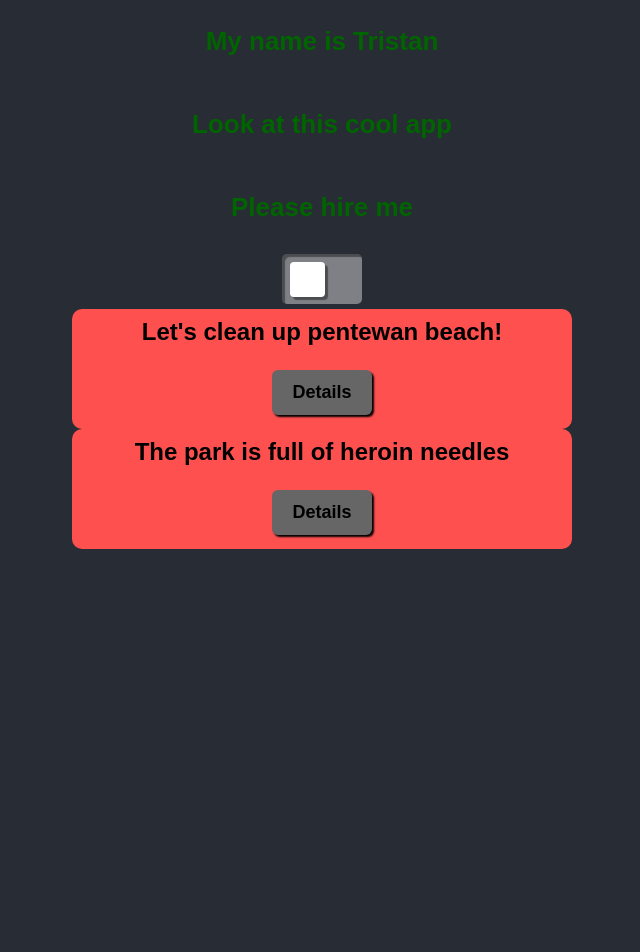
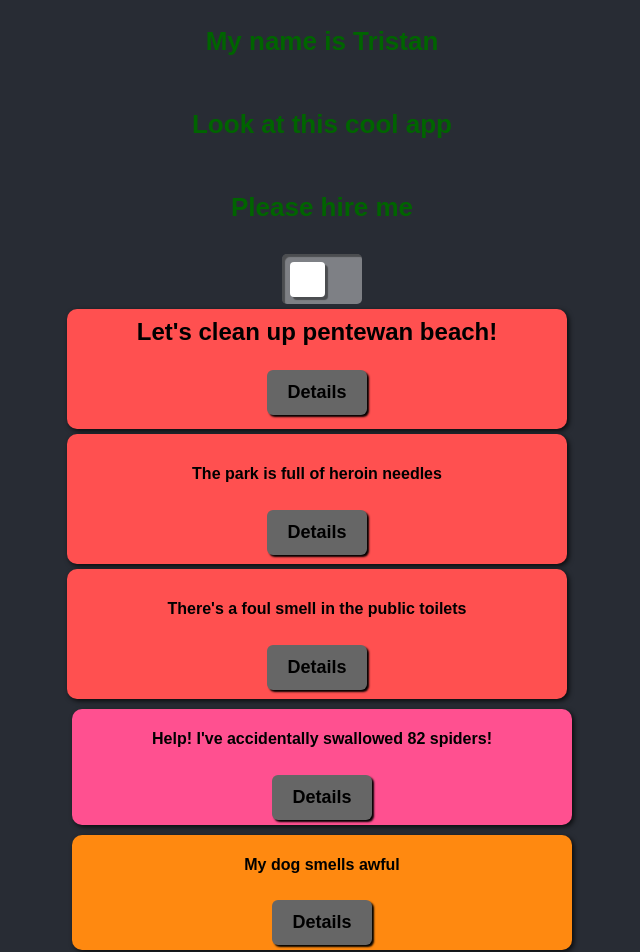
Before and after one commit to TrisRosco/portfolio, a React (Create React App) app in the folder pf/: page / in a window 1280 px wide. Shown: the top 952 px of the page, without its empty margins (318-958 px from the left). Before the commit the page ends 800 px from the top, so only its background shows below. Built offline with nearby package versions, Linux system fonts and the light colour scheme; a web font is replaced by a local one.

Commit message:
I added more of these stupid components

```diff
--- a/pf/src/components/app/App.js
+++ b/pf/src/components/app/App.js
@@ -5,6 +5,9 @@ import { useEffect, useState } from "react";
 import TextBlock from "../textBlock";
 import jeff from "../../assets/images/jeff.jpg";
 import Card from "../card";
+import Card2 from "../card2";
+import Card3 from "../card3";
+
 
 function App() {
   const [isNVGOn, setIsNVGOn] = useState(false);
@@ -39,9 +42,12 @@ function App() {
           {/* <Button>Click me</Button> */}
           <ToggleSwitch TestId="toggle" onClick={nvgMode} />
         </div>
+        <Card header="Let's clean up pentewan beach!" body="This beach is utterly disgusting, let's do something about it!" />
+        <Card2 header="The park is full of heroin needles" body="I can't eat them all by myself" />
+        <Card2 header="There's a foul smell in the public toilets" body="I just thought you aught to know" />
+        <Card3 color="#ff5090" header="Help! I've accidentally swallowed 82 spiders!" body="I was trying to tie my shoes!" />
+        <Card3 color="#ff8910" header="My dog smells awful" body="He hasn't got a nose" />
         {/* <img src={jeff} alt="jeff" /> */}
-        <Card header="Let's clean up pentewan beach!" body="This beach is utterly disgusting, let's do something about it!" />
-        <Card header="The park is full of heroin needles" body="I can't eat them all by myself" />
       </header>
     </div>
   );
--- a/pf/src/components/button/styles.css
+++ b/pf/src/components/button/styles.css
@@ -19,7 +19,7 @@ button {
   button:active {
     background-color: rgb(156, 156, 156);
     transition: transform 0.1s ease-in-out;
-    transform : translate(2px, 2px);
+    transform : translate(2px, 2px) scale(0.98) box-shadow(0px, 0px);
   }
 
   @keyframes boop {
--- a/pf/src/components/card/styles.css
+++ b/pf/src/components/card/styles.css
@@ -8,6 +8,8 @@
     flex-direction: column;
     justify-content: center;
     align-items: center;
+    box-shadow: 2px 2px 5px 0px rgba(0,0,0,0.75);
+    margin: 5px;
 }
 
 .card[data-isOpen="true"]{
--- /dev/null
+++ b/pf/src/components/card2/index.js
@@ -0,0 +1,88 @@
+import React from "react";
+import "./styles.css";
+import { motion } from "framer-motion";
+import { useState } from "react";
+
+const Card2 = (props) => {
+  const [isOpen, setIsOpen] = useState(false);
+
+  const cardTitle = {
+    open: {
+      opacity: 1,
+      height: 0,
+      transition: {
+        duration: 0.3,
+        ease: "easeInOut",
+      },
+    },
+    closed: {
+      opacity: 0,
+      height: 0,
+      transition: {
+        duration: 0.3,
+        ease: "easeInOut",
+      },
+    },
+  };
+
+  const cardContent = {
+    open: {
+      opacity: 1,
+      y: 0,
+      width: 480,
+      height: 100,
+      borderRadius: 10,
+      margin: 0,
+      boxShadow: "2px 2px 5px 0px rgba(0,0,0,0.75)",
+      background: "rgb(202, 202, 202)",
+      transition: {
+        duration: 0.3,
+        ease: "easeInOut",
+        type: "spring",
+        stiffness: 700,
+        damping: 30,
+      },
+    },
+    closed: {
+      opacity: 0,
+      y: -50,
+      width: 480,
+      height: 0,
+      background: "rgb(202, 202, 202)",
+      transition: {
+        duration: 0.3,
+        ease: "easeInOut",
+        type: "spring",
+        stiffness: 700,
+        damping: 30,
+      },
+    },
+  };
+
+  const handleClick = () => {
+    setIsOpen(!isOpen);
+  };
+
+  return (
+    <motion.div className="card2">
+      <motion.div className="cardHeader" animate={isOpen ? "open" : "closed"}>
+        <motion.h4>{props.header}</motion.h4>
+        <motion.button onClick={handleClick}>
+          {isOpen ? "Close Details" : "Details"}
+        </motion.button>
+      </motion.div>
+      <motion.div variants={cardTitle} animate={isOpen ? "open" : "closed"}>
+        <motion.p
+          className="card2-Body"
+        //   style={{ background: "rgb(202, 202, 202)"}}
+          animate={isOpen ? "open" : "closed"}
+          variants={cardContent}
+        >
+          {props.body}
+        </motion.p>
+      </motion.div>
+    </motion.div>
+  );
+};
+
+export default Card2;
--- /dev/null
+++ b/pf/src/components/card2/styles.css
@@ -0,0 +1,13 @@
+.card2 {
+    width: 500px;
+    height: 130px;
+    background-color: #ff5050;
+    border-radius: 10px;
+    padding: 10px;
+    margin: 5px;
+    box-shadow: 2px 2px 5px 0px rgba(0,0,0,0.75);
+}
+
+.card2-body {
+    background-color: antiquewhite;
+}
--- /dev/null
+++ b/pf/src/components/card3/index.js
@@ -0,0 +1,102 @@
+import React from "react";
+import { motion } from "framer-motion";
+import { useState } from "react";
+
+const Card3 = (props) => {
+  const [isOpen, setIsOpen] = useState(false);
+
+  const cardTitle = {
+    open: {
+      opacity: 1,
+      height: 0,
+      transition: {
+        duration: 0.3,
+        ease: "easeInOut",
+      },
+    },
+    closed: {
+      opacity: 0,
+      height: 0,
+      transition: {
+        duration: 0.3,
+        ease: "easeInOut",
+      },
+    },
+  };
+
+  const cardContent = {
+    open: {
+      opacity: 1,
+      y: 0,
+      width: 480,
+      height: 100,
+      borderRadius: 10,
+      margin: 0,
+      boxShadow: "2px 2px 5px 0px rgba(0,0,0,0.75)",
+      transition: {
+        duration: 0.3,
+        ease: "easeInOut",
+        type: "spring",
+        stiffness: 900,
+        damping: 30,
+      },
+      zIndex: 1,
+    },
+    closed: {
+      opacity: 0,
+      y: -50,
+      width: 480,
+      height: 0,
+      transition: {
+        duration: 0.3,
+        ease: "easeInOut",
+        type: "spring",
+        stiffness: 900,
+        damping: 30,
+      },
+      zIndex: 0,
+    },
+  };
+
+  const handleClick = () => {
+    setIsOpen(!isOpen);
+  };
+
+  return (
+    <motion.div
+      className="card3"
+      style={{
+        background: props.color,
+        borderRadius: 10,
+        margin: 10,
+        boxShadow: "2px 2px 5px 0px rgba(0,0,0,0.75)",
+        width: 500,
+        display: "flex",
+        flexDirection: "column",
+        justifyContent: "center",
+        alignItems: "center",
+        zIndex: 2,
+      }}
+    >
+      <motion.div className="cardHeader" animate={isOpen ? "open" : "closed"}>
+        <motion.h4>{props.header}</motion.h4>
+        <motion.button onClick={handleClick}>
+          {isOpen ? "Close Details" : "Details"}
+        </motion.button>
+      </motion.div>
+      <motion.div variants={cardTitle} animate={isOpen ? "open" : "closed"}>
+        <motion.p
+          className="card3-Body"
+          style={{ background: "rgb(202, 202, 202)", padding: 10, margin: 0 }}
+          background={props.color}
+          animate={isOpen ? "open" : "closed"}
+          variants={cardContent}
+        >
+          {props.body}
+        </motion.p>
+      </motion.div>
+    </motion.div>
+  );
+};
+
+export default Card3;
```
Also changed, not shown: pf/src/components/card/index.js (+8 -7 lines), pf/src/components/card3/styles.css (added).
